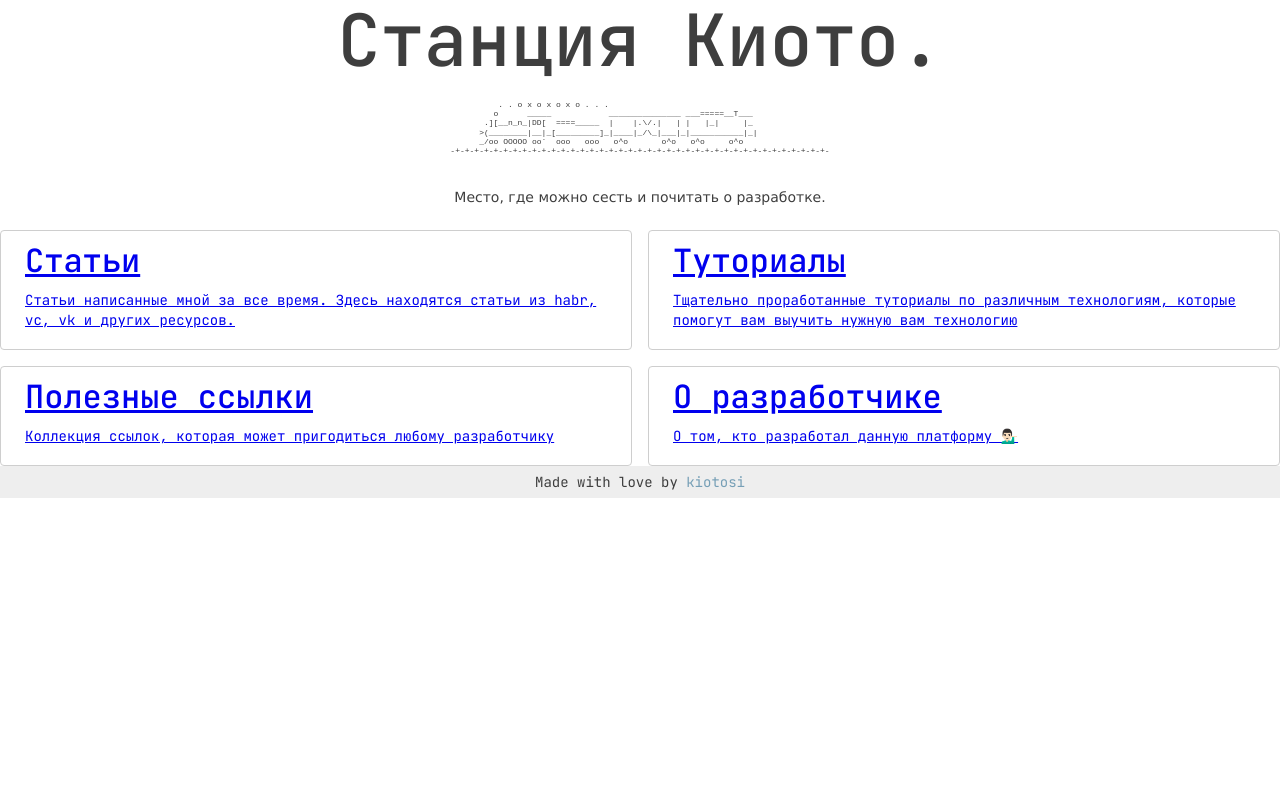
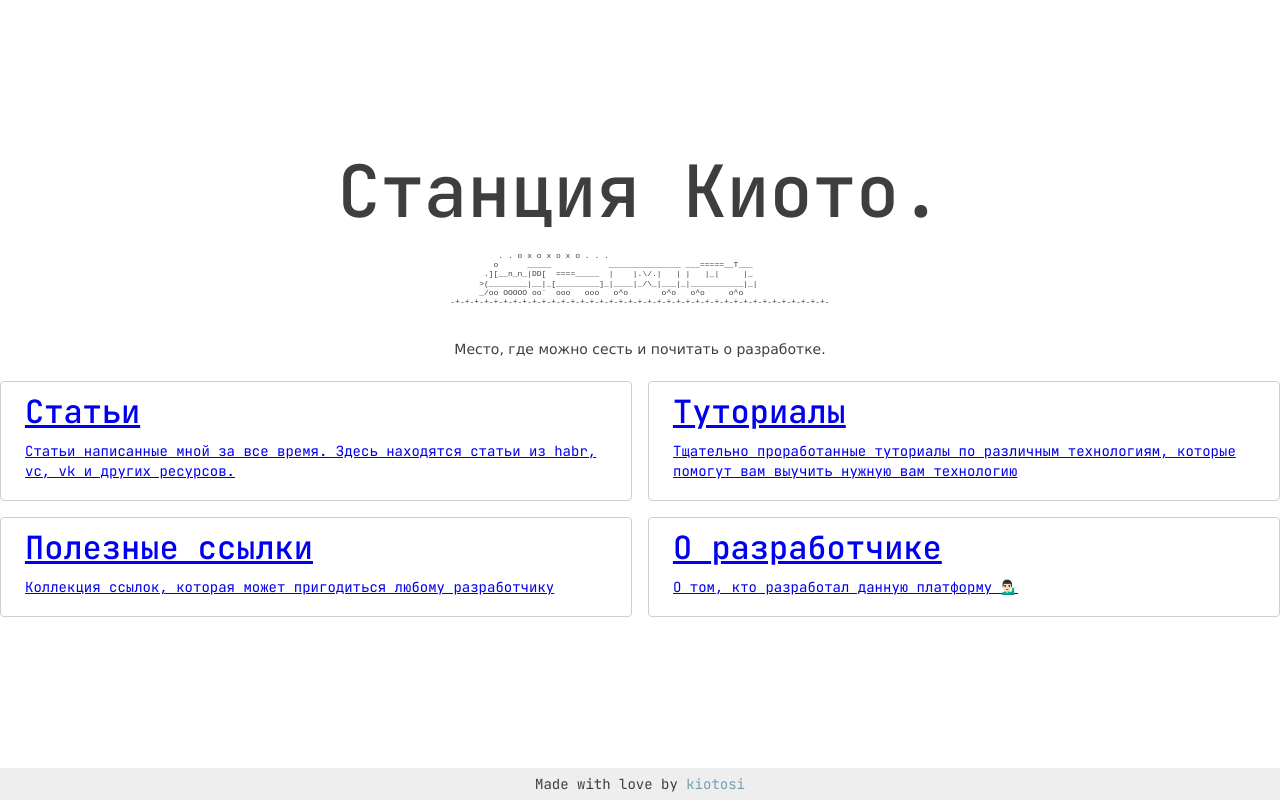
Before and after one commit to tokiory-blog/frontend, an Astro site: page / in a window 1280 px wide. Built offline with nearby package versions, Linux system fonts and the light colour scheme; Astro itself is replaced by a stand-in of ours.

Commit message:
feat(layout): add standard layout with footer

```diff
--- a/src/layouts/StandardLayout.astro
+++ b/src/layouts/StandardLayout.astro
@@ -26,13 +26,20 @@ import '@fontsource/manrope';
 <body>
   <div class="standard-layout">
     <slot/>
-    <Footer/>
   </div>
+  <Footer />
 </body>
 </html>
 
-<style>
-  body {
-    font-family: 'JetBrains Mono', monospace;
+<style lang="scss">
+  .standard-layout {
+    font-family: "JetBrains Mono", monospace;
+    min-height: calc(100vh - 32px);
+    display: flex;
+    justify-content: center;
+    align-items: center;
+    flex-direction: column;
+    max-width: 1400px;
+    margin: 0 auto;
   }
 </style>
```
